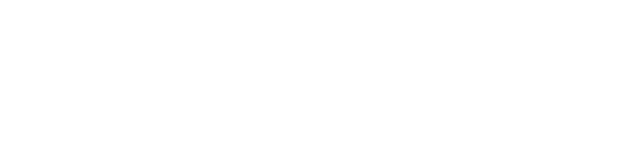
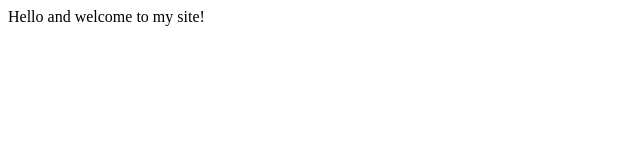
Before and after one commit to nickos19/tips-for-fortnite, a plain HTML site: page index.html in a window 1280 px wide. Shown: the whole page, without its empty margins (0-640 px from the left). Drawn offline with Linux system fonts and the light colour scheme.

Commit message:
Update index.html

```diff
--- a/index.html
+++ b/index.html
@@ -1,2 +1,2 @@
 <html>
-<p.
+<p>Hello and welcome to my site!</p>
```
